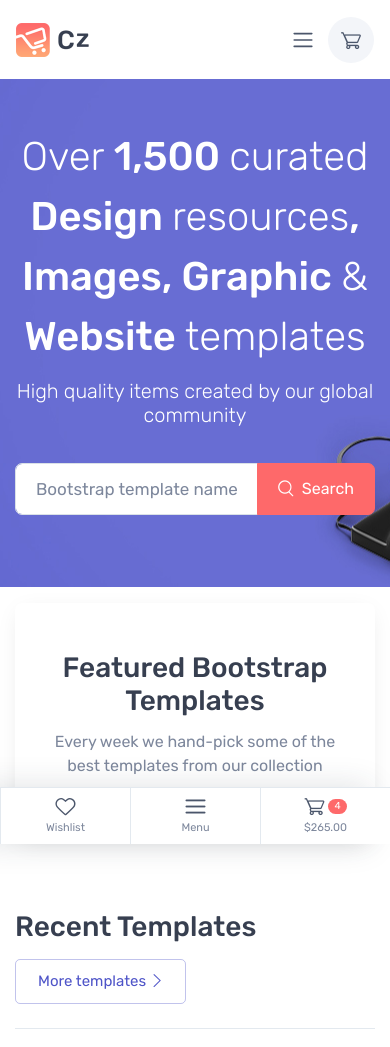
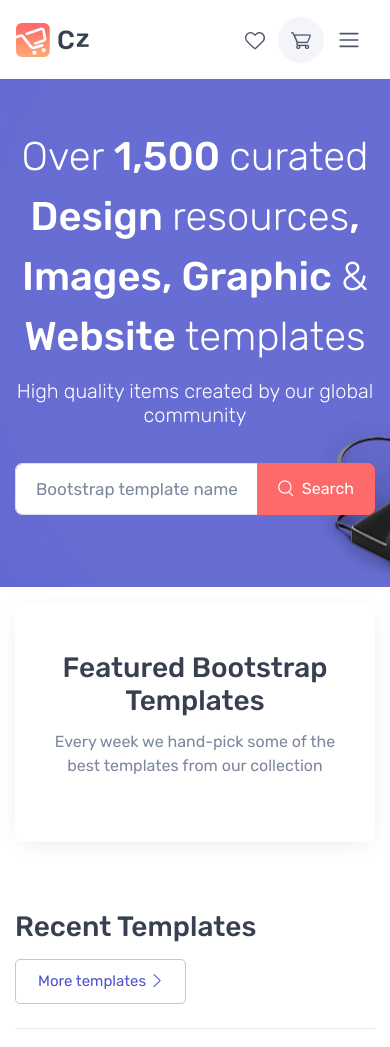
Before and after one commit to eyobofficial/Art-Bootstrap, a Django app: page / in a window 390 px wide. Shown: the top 1047 px of the page. Run offline with Django 3.2, Linux system fonts and the light colour scheme; data comes from the database, SQL or seed files in the repository; data that the repository does not hold is empty; parts of the project's set-up code (start-up, migrations or seed data) failed here and were passed over; some libraries are stand-ins or nearby versions; some web fonts are replaced.

Commit message:
Add wishlist to the menus on small devices

```diff
--- a/shared/static/shared/js/script.js
+++ b/shared/static/shared/js/script.js
@@ -1,21 +1,4 @@
 $(function() {
-  // Add to cart
-  $('.btn-cart').click(function() {
-    const slug = $(this).data('slug');
-    const cartUrl = `/cart/add/themes/${slug}/`;
-    const cartToastUrl = `/cart/themes/${slug}/cart-toast/`;
-    const $btn = $(this);
-
-    $.get(cartUrl, function(data) {
-      $btn.attr('disabled', true);
-      $.get(cartToastUrl, function(data) {
-        $('.toast').html(data);
-        $('.toast').toast('show');
-      });
-      $('.cart-count').removeClass('d-none').html(data['cart_count']);
-    });
-  });
-
   // Add to wishlisht
   $('.btn-favorite').click(function() {
     const slug = $(this).data('slug');
--- a/shared/templates/shared/base.html
+++ b/shared/templates/shared/base.html
@@ -38,7 +38,7 @@
   <!-- Extra CSS tags -->
   {% block extra-custom-css %}{% endblock %}
 </head>
-<body class="toolbar-enabled">
+<body>
   <!-- Header -->
   <header class="bg-light box-shadow-sm navbar-sticky">
     <div class="navbar navbar-expand-lg navbar-light">
@@ -49,25 +49,22 @@
         <a class="navbar-brand d-sm-none mr-2 order-lg-1" href="{% url 'themes:home' %}" style="min-width: 4.625rem;">
           <img width="74" src="{% static 'shared/img/logo-icon.png' %}" alt="Cartzilla"/>
         </a>
+
         <!-- Toolbar-->
         <div class="navbar-toolbar d-flex align-items-center order-lg-3">
-          <button class="navbar-toggler" type="button" data-toggle="collapse" data-target="#navbarCollapse">
-            <span class="navbar-toggler-icon"></span>
-          </button>
           <a class="navbar-tool d-none d-lg-flex" href="#searchBox" data-toggle="collapse" role="button" aria-expanded="false" aria-controls="searchBox">
             <span class="navbar-tool-tooltip">Search</span>
             <div class="navbar-tool-icon-box">
               <i class="navbar-tool-icon czi-search"></i>
             </div>
           </a>
-          <a class="navbar-tool d-none d-lg-flex" href="{% url 'wishlist:wishlist-items' %}">
-            <span class="navbar-tool-tooltip">Favorites</span>
-            <div class="navbar-tool-icon-box">
-              <i class="navbar-tool-icon czi-heart"></i>
-            </div>
-          </a>
-
           <div class="navbar-tool">
+            <a class="navbar-tool" href="{% url 'wishlist:wishlist-items' %}">
+              <span class="navbar-tool-tooltip">Favorites</span>
+              <div class="navbar-tool-icon-box">
+                <i class="navbar-tool-icon czi-heart"></i>
+              </div>
+            </a>
             <a class="navbar-tool-icon-box bg-secondary" href="{% url 'cart:cart-items' %}">
               {% if cart.themes.count > 0 %}
                 <span class="navbar-tool-label cart-count">{{ cart.themes.count }}</span>
@@ -77,7 +74,12 @@
               <i class="navbar-tool-icon czi-cart"></i>
             </a>
           </div>
+          <button class="navbar-toggler" type="button" data-toggle="collapse" data-target="#navbarCollapse">
+            <span class="navbar-toggler-icon"></span>
+          </button>
         </div>
+
+        <!-- Navbar collapse -->
         <div class="collapse navbar-collapse mr-auto order-lg-2" id="navbarCollapse">
           <!-- Search-->
           <div class="input-group-overlay d-lg-none my-3">
@@ -106,6 +108,7 @@
         </div>
       </div>
     </div>
+
     <!-- Search collapse-->
     <div class="search-box collapse" id="searchBox">
       <div class="card pt-2 pb-4 border-0 rounded-0">
@@ -263,17 +266,12 @@
   <!-- Toast widget -->
   {% include 'shared/components/toast.html' %}
 
-  <!-- Toolbar for handheld devices-->
-  <div class="cz-handheld-toolbar">
-    <div class="d-table table-fixed w-100">
-      <a class="d-table-cell cz-handheld-toolbar-item" href="#">
-        <span class="cz-handheld-toolbar-icon"><i class="czi-heart"></i></span>
-        <span class="cz-handheld-toolbar-label">Wishlist</span>
-      </a>
-      <a class="d-table-cell cz-handheld-toolbar-item" href="#navbarCollapse" data-toggle="collapse" onclick="window.scrollTo(0, 0)"><span class="cz-handheld-toolbar-icon"><i class="czi-menu"></i></span><span class="cz-handheld-toolbar-label">Menu</span></a><a class="d-table-cell cz-handheld-toolbar-item" href="shop-cart.html"><span class="cz-handheld-toolbar-icon"><i class="czi-cart"></i><span class="badge badge-primary badge-pill ml-1">4</span></span><span class="cz-handheld-toolbar-label">$265.00</span></a>
-    </div>
-  </div>
-  <!-- Back To Top Button--><a class="btn-scroll-top" href="#top" data-scroll><span class="btn-scroll-top-tooltip text-muted font-size-sm mr-2">Top</span><i class="btn-scroll-top-icon czi-arrow-up">   </i></a>
+  <!-- Back To Top Button-->
+  <a class="btn-scroll-top" href="#top" data-scroll>
+    <span class="btn-scroll-top-tooltip text-muted font-size-sm mr-2">Top</span>
+    <i class="btn-scroll-top-icon czi-arrow-up"></i>
+  </a>
+
   <!-- Vendor scrits: js libraries and plugins-->
   <script src="{% static 'vendor/jquery/dist/jquery.min.js' %}"></script>
   <script src="{% static 'vendor/bootstrap/dist/js/bootstrap.bundle.min.js' %}"></script>
```
